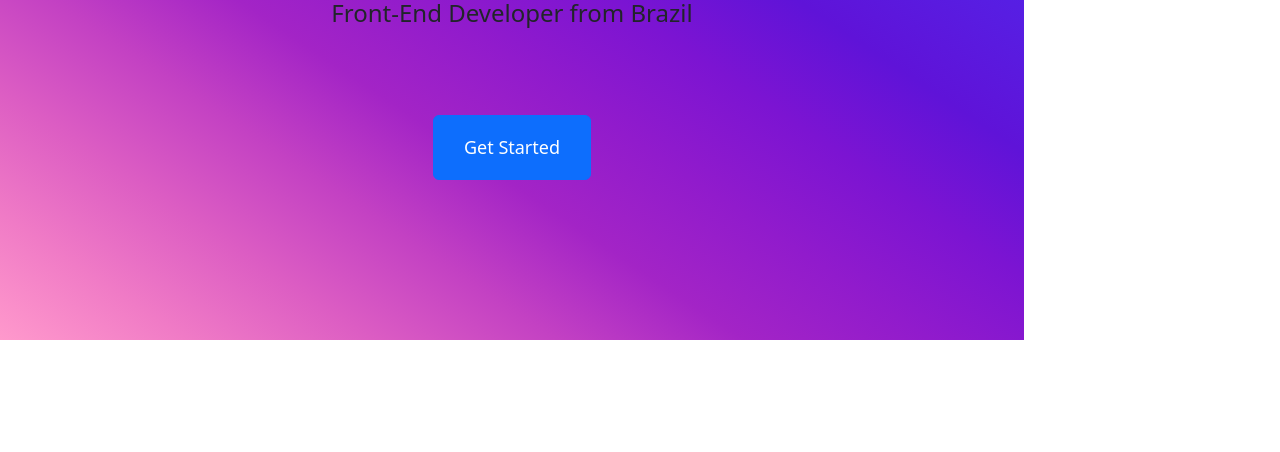
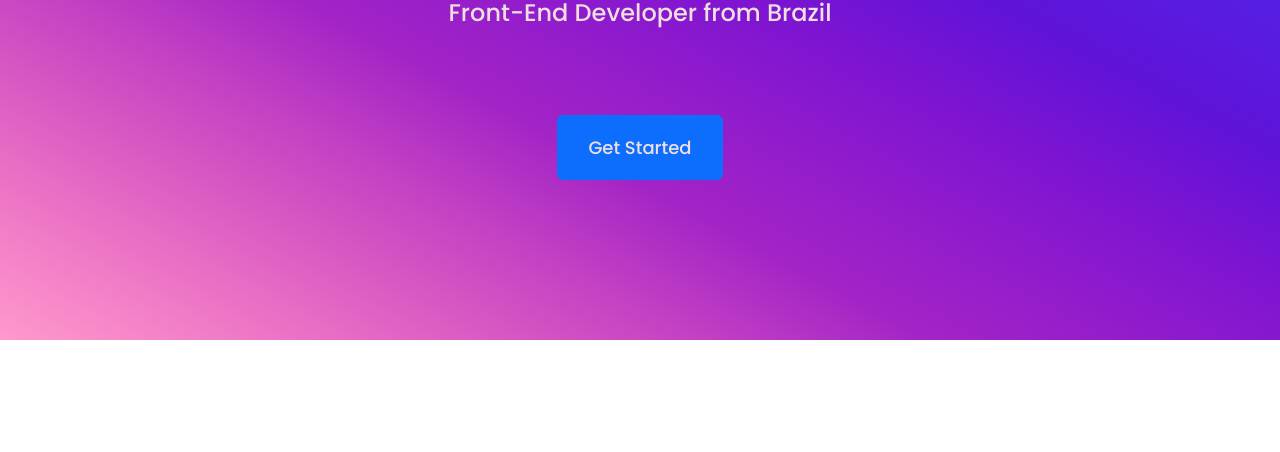
Before and after one commit to ibmignatyeva/portfolio-setup, a plain HTML site: page index.html in a window 1280 px wide. Shown: the part 348-800 px from the top of the page. Drawn offline with nearby package versions, Linux system fonts and the light colour scheme.

Commit message:
fixing variables

```diff
--- a/src/style.css
+++ b/src/style.css
@@ -19,11 +19,7 @@
   --default-font-color:#f0dfdf;
 }
 
-html {
-  text-align: center;
-  max-width: 80%;
-  display: inline-block;
-}
+
 
 h1,
 h2,
@@ -31,14 +27,14 @@ h3,
 h4,
 h5,
 h6 {
-  color: (var(--default-font-color));
-  font-family: var (var(--heading-font-family));
+  color: var(--default-font-color);
+  font-family:var(--heading-font-family);
   font-weight: bold;
 }
 
 h1 {
   font-size: 96px;
-  font-weight: bold;
+
 }
 p {
   font-family:var(--default-font-family);
@@ -53,12 +49,12 @@ p {
 .developer p {
   font-size: 36px;
   font-weight: bold;
-  color:(var(--default-font-color));
+  color:var(--default-font-color);
   margin: 0;
 }
 
 .developer h2 {
-  font-family:(--default-font-family);
+  font-family:var(--default-font-family);
   font-weight: normal;
   font-size: 24px;
   line-height: 2;
@@ -68,4 +64,7 @@ p {
   border-radius: 6px;
   font-size: 18px;
   padding: 18px 30px;
+  line-height:27px;
+  color:var(--default-font-color);
+  font-family: var(--default-font-family);
 }
```
